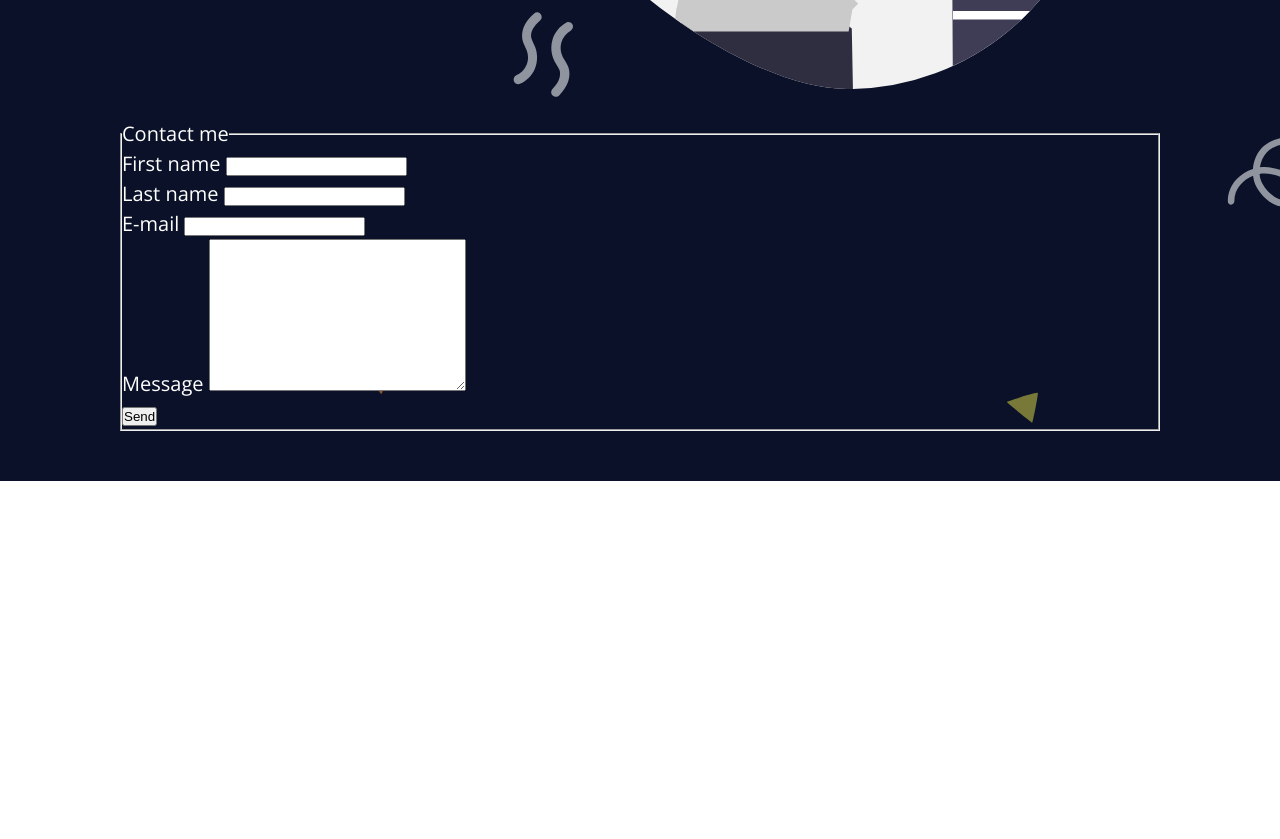
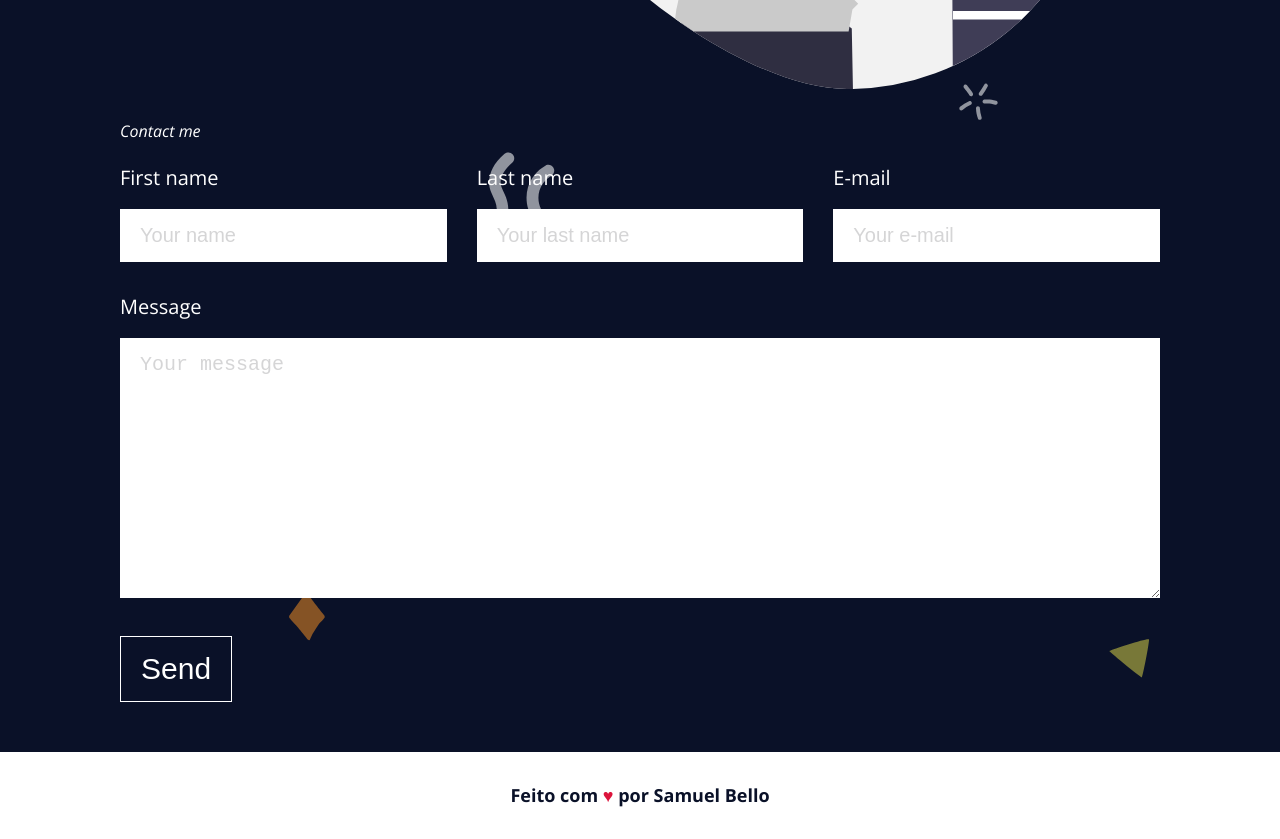
Before and after one commit to SamuelBelloSB/Landing-Page-CursoJs, a plain HTML site: page index.html in a window 1280 px wide. Shown: the part 5635-6474 px from the top of the page. Before the commit the page ends 6116 px from the top, so only its background shows below. Drawn offline with nearby package versions, Linux system fonts and the light colour scheme.

Commit message:
Formulário e footer finalizados

```diff
--- a/assets/css/style.css
+++ b/assets/css/style.css
@@ -427,7 +427,7 @@ _______    ____    _____    ____              _____    ____    _   _   _______
     text-align: left;
     font-style: italic;
     font-size: var(--font-xsmall);
-    padding-bottom: var(--spacing-xsmall);
+    margin-bottom: var(--spacing-small);
 }
 
 .table-footer {
@@ -461,3 +461,84 @@ _______    ____    _____    ____              _____    ____    _   _   _______
 .contact-form {
     grid-column: span 2;
 }
+
+.contact-form-fieldset {
+    border: none;
+    display: flex;
+    flex-flow: row wrap;
+    gap: var(--gap);
+}
+
+.contact-form-fieldset legend {
+    text-align: left;
+    font-style: italic;
+    font-size: var(--font-xsmall);
+    margin-bottom: var(--spacing-small);
+}
+
+.contact-form-group {
+    flex: 1 1 32rem;
+}
+
+.contact-form-group label {
+    display: block;
+    margin-bottom: var(--font-xsmall);
+}
+
+.contact-form-group input,
+.contact-form-group textarea {
+    border: none;
+    background: var(--white-color);
+    padding: 1.5rem 2rem;
+    width: 100%;
+    font-size: 2rem;
+}
+
+.contact-form-group input:focus,
+.contact-form-group textarea:focus {
+    outline: inset var(--secondary-color);
+}
+
+body .full-width {
+    flex: 1 1 100%;
+    width: 100%;
+}
+
+.contact-form-group button {
+    border: 0.5px solid var(--white-color);
+    background: none;
+    color: var(--white-color);
+    padding: 1.5rem 2rem;
+    font-size: 3rem;
+    cursor: pointer;
+    transition: all 300ms ease-in-out;
+}
+
+.contact-form-group button:hover {
+    border: 0.5px solid var(--white-color);
+    background: var(--white-color);
+    color: var(--primary-color);
+}
+
+.contact-form-group ::placeholder {
+    color: rgb(213, 213, 214);
+}
+
+.footer {
+    text-align: center;
+    font-size: var(--font-small);
+    font-weight: var(--font-bold);
+}
+
+.footer p {
+    margin: 0 auto;
+    padding: var(--spacing-medium);
+}
+
+.footer a {
+    color: var(--primary-color);
+}
+
+.heart {
+    color:var(--secondary-color);
+}
--- a/index.html
+++ b/index.html
@@ -181,30 +181,33 @@
                     <img src="assets/img/undraw_developer_activity_re_39tg.svg" alt="Desenho de uma pessoa com fone de ouvido e usando um computador.">
                 </div>
                 <div class="contact-form">
-                    <fieldset>
+                    <fieldset class="contact-form-fieldset">
                         <legend>Contact me</legend>
-                        <div class="contact-form-grup">
+                        <div class="contact-form-group">
                             <label for="first-name">First name</label>
-                            <input type="text" name="first-name" id="first-name">
+                            <input type="text" placeholder="Your name" name="first-name" id="first-name">
                         </div>
-                        <div class="contact-form-grup">
+                        <div class="contact-form-group">
                             <label for="last-name">Last name</label>
-                            <input type="text" name="last-name" id="last-name">
+                            <input type="text" placeholder="Your last name" name="last-name" id="last-name">
                         </div>
-                        <div class="contact-form-grup">
+                        <div class="contact-form-group">
                             <label for="email">E-mail</label>
-                            <input type="email" name="email" id="email">
+                            <input type="email" placeholder="Your e-mail" name="email" id="email">
                         </div>
-                        <div class="contact-form-grup">
+                        <div class="contact-form-group full-width">
                             <label for="message">Message</label>
-                            <textarea name="message" id="message" cols="30" rows="10"></textarea>
+                            <textarea name="message" placeholder="Your message" id="message" cols="30" rows="10"></textarea>
                         </div>
-                        <div class="contact-form-grup">
+                        <div class="contact-form-group full-width">
                             <button type="button">Send</button>
                         </div>
                     </fieldset>
                 </div>
             </div>
         </section>
+        <footer id="footer" class="footer white-bg">
+            <p><a rel="nofollow" target="_blank" href="https://github.com/SamuelBelloSB">Feito com <span class="heart">♥</span> por Samuel Bello</a></a></p>
+        </footer>
     </body>
 </html>
```
